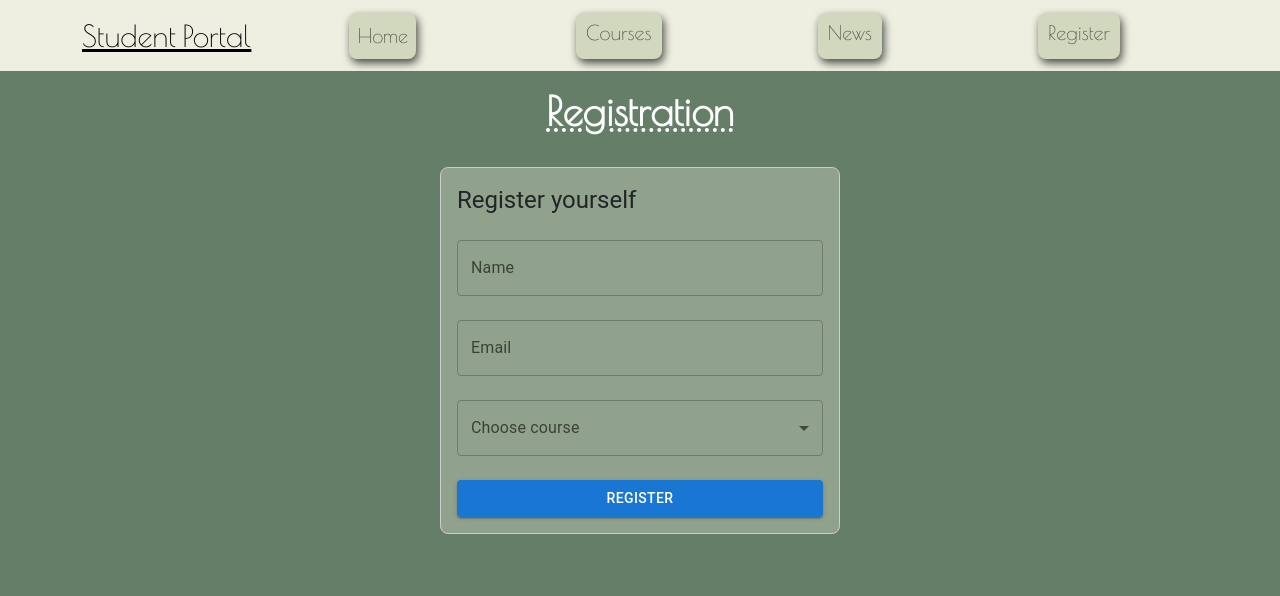
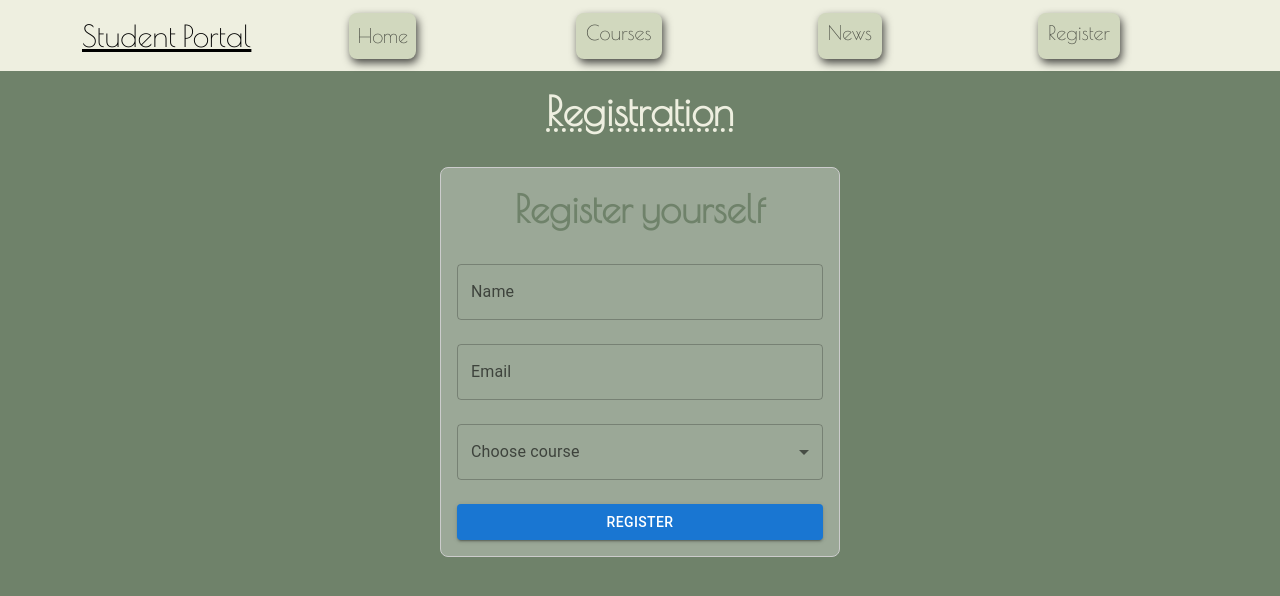
Before and after one commit to idasoderlund/student-portal, a React (Vite) app: page /register in a window 1280 px wide. Shown: the top 596 px of the page. Built offline with nearby package versions, Linux system fonts and the light colour scheme; a web font is replaced by a local one.

Commit message:
added css to font

```diff
--- a/src/index.css
+++ b/src/index.css
@@ -1,3 +1,3 @@
 :root {
-  --bs-body-bg: #647e68 !important;
+  --bs-body-bg: #6f826a !important;
 }
--- a/src/pages/Courses.jsx
+++ b/src/pages/Courses.jsx
@@ -15,7 +15,7 @@ function Courses() {
           justifyContent: "center",
           textAlign: "center",
           textDecoration: "underline dotted",
-          color: "#fff",
+          color: "#EEEFE0",
         }}
       >
         {" "}
--- a/src/pages/Home.jsx
+++ b/src/pages/Home.jsx
@@ -1,18 +1,25 @@
 function Home() {
   return (
     <div className="text-center">
-      <h1 style={{ color: "#fff", fontFamily: "'Poiret One', sans-serif" }}>
+      <h1
+        style={{
+          color: "#EEEFE0",
+          fontFamily: "'Poiret One', sans-serif",
+          marginTop: "80px",
+          marginBottom: "25px",
+        }}
+      >
         Welcome to Student Portal!
       </h1>
       <p
         style={{
-          color: "#fff",
+          color: "#EEEFE0",
           fontFamily: "'Poiret One', sans-serif",
           fontSize: 30,
         }}
       >
         Find information about courses, read news and register yourself for
-        starting courses!
+        starting a new course!
       </p>
     </div>
   );
--- a/src/pages/News.jsx
+++ b/src/pages/News.jsx
@@ -16,7 +16,7 @@ function News() {
           justifyContent: "center",
           textAlign: "center",
           textDecoration: "underline dotted",
-          color: "#fff",
+          color: "#EEEFE0",
         }}
       >
         News
--- a/src/pages/Register.jsx
+++ b/src/pages/Register.jsx
@@ -27,12 +27,12 @@ function Register() {
         style={{
           fontFamily: "'Poiret One', sans-serif",
           fontSize: "40px",
-          fontWeight: "900",
+          fontWeight: 900,
           display: "flex",
           justifyContent: "center",
           textAlign: "center",
           textDecoration: "underline dotted",
-          color: "#fff",
+          color: "#EEEFE0",
         }}
       >
         Registration
@@ -45,10 +45,22 @@ function Register() {
           p: 2,
           border: "1px solid #ccc",
           borderRadius: 2,
-          backgroundColor: "rgba(209, 216, 190, 0.4)",
+          background: "rgba(255, 255, 255, 0.3)",
         }}
       >
-        <Typography variant="h5" gutterBottom>
+        <Typography
+          variant="h5"
+          style={{
+            color: "#6f826a",
+            fontFamily: "'Poiret One', sans-serif",
+            display: "flex",
+            justifyContent: "center",
+            textAlign: "center",
+            fontWeight: 900,
+            fontSize: "38px",
+          }}
+          gutterBottom
+        >
           Register yourself
         </Typography>
         <TextField
```
